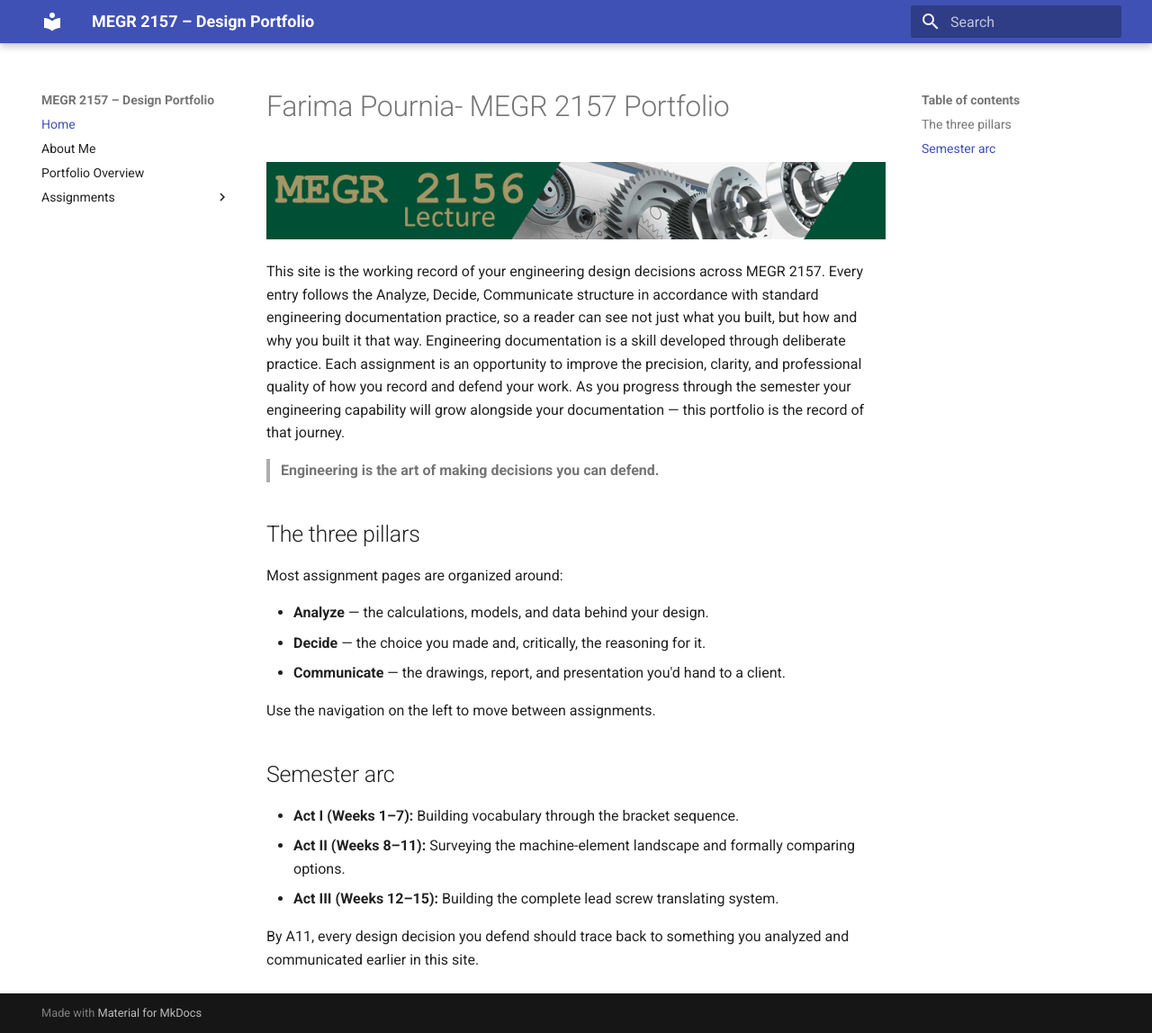
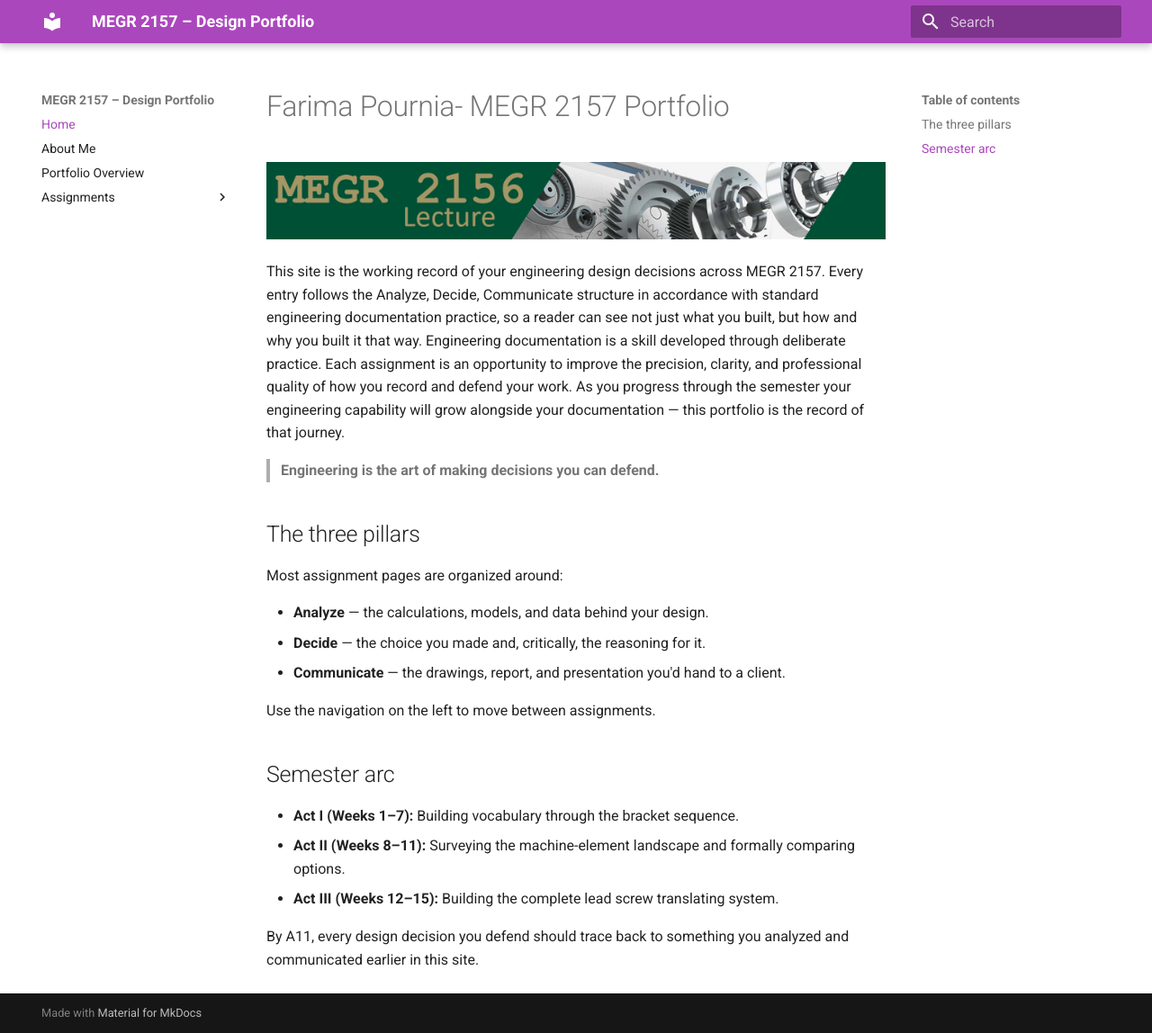
Before and after one commit to fpournia-png/megr2157-portfolio, an MkDocs documentation site: the page built from docs/index.md, in a window 1280 px wide and 1148 px high. Shown: the whole window at 90% size. Built offline with MkDocs 1.6.1 and Material for MkDocs 9.7.7, drawn with Linux system fonts in a browser that asks for light colours.

Commit message:
Fix typo in primary color from 'pruple' to 'purple'

```diff
--- a/mkdocs.yml
+++ b/mkdocs.yml
@@ -4,7 +4,7 @@ site_description: Design portfolio documentation, built with the Analyze / Decid
 theme:
   name: material
   palette:
-    primary: pruple
+    primary: purple
   features:
     - navigation.instant
     - navigation.tracking
```
